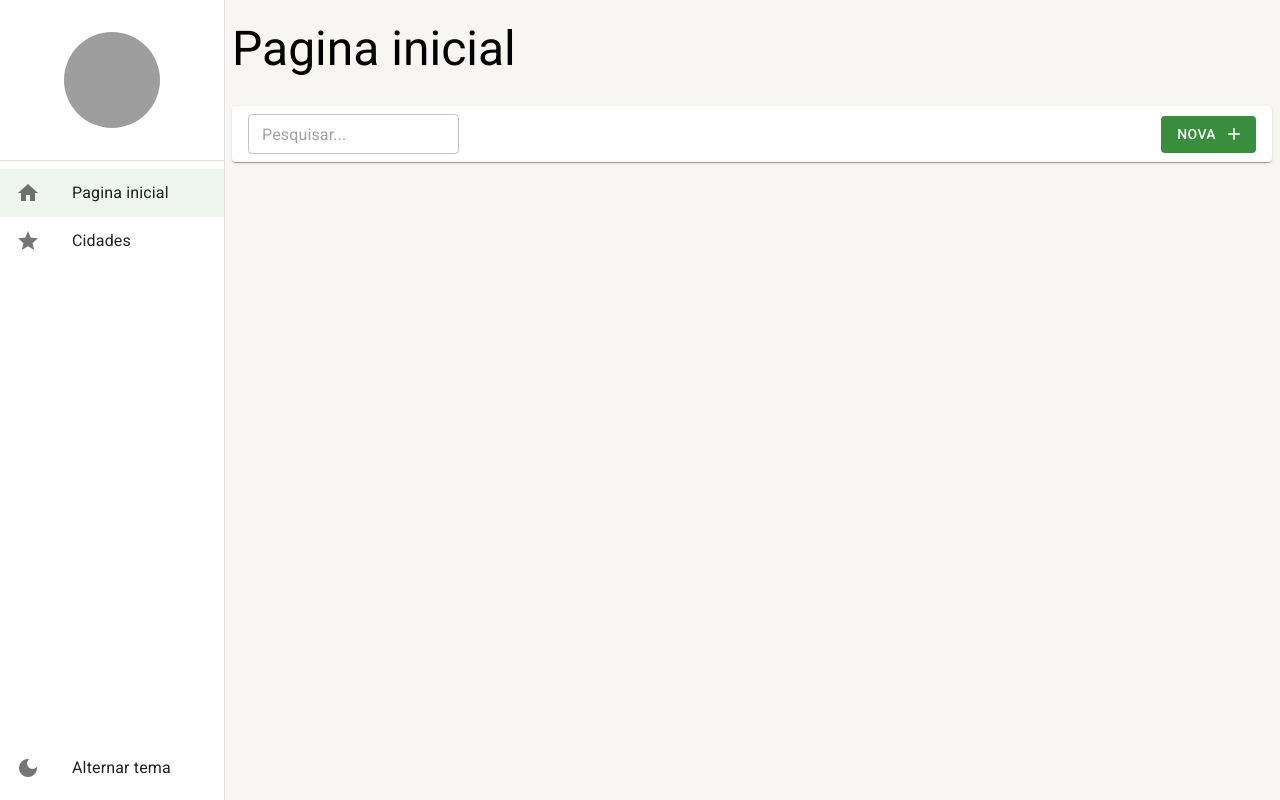
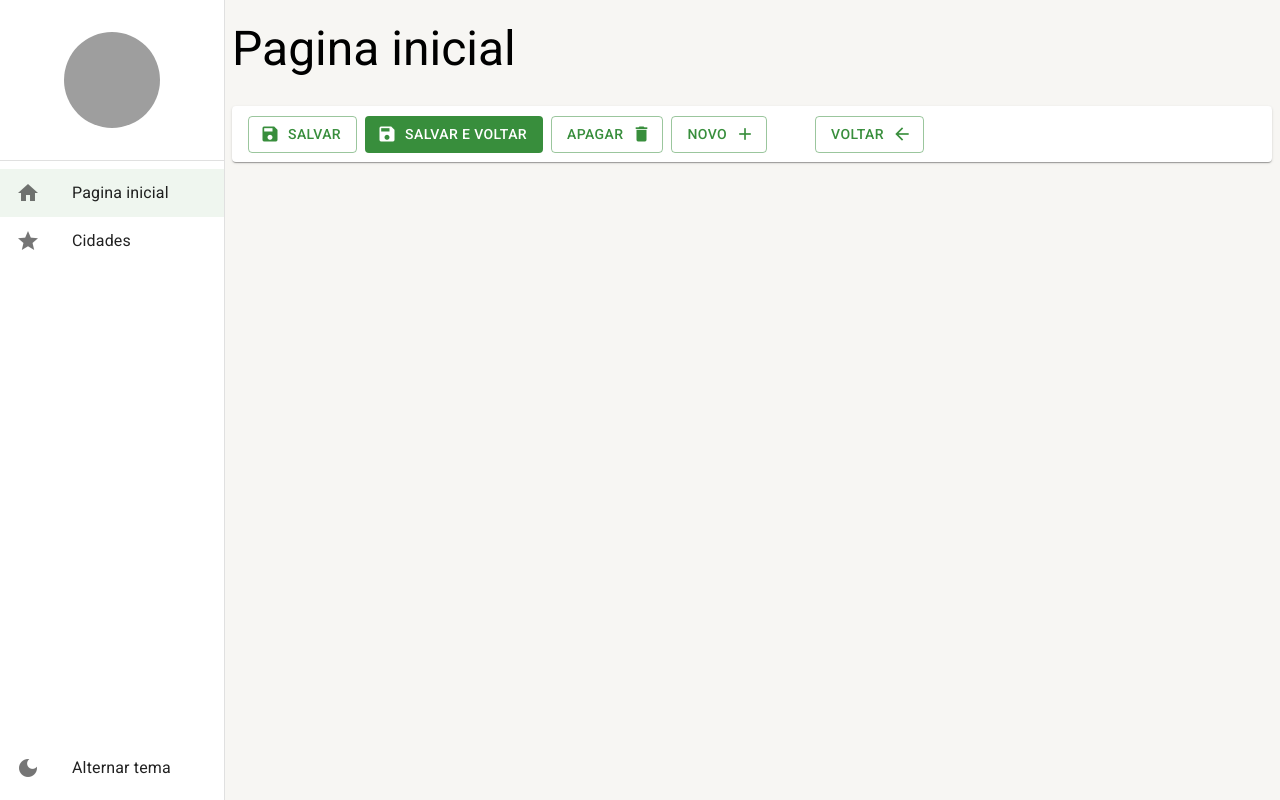
Before and after one commit to Flami22/Material-UI5-Typescript, a React (Create React App) app: page / in a window 1280 px wide. Built offline with nearby package versions, Linux system fonts and the light colour scheme; grey boxes are pictures that could not be loaded.

Commit message:
add tools of bars and button

```diff
--- /dev/null
+++ b/src/components/ferramentas-de-detalhe/FerramentasDeDetalhe.tsx
@@ -0,0 +1,55 @@
+import { Box, Button, Divider, Icon, Paper, useTheme } from '@mui/material';
+
+export const FerramentasDeDetalhe: React.FC = () => {
+    const theme = useTheme();
+
+    return (
+        <Box
+            gap={1}
+            marginX={1}
+            padding={1}
+            paddingX={2}
+            display="flex"
+            alignItems='center'
+            height={theme.spacing(5)}
+            component={Paper}
+        >
+            <Button
+                color='primary'
+                disableElevation
+                variant='outlined'
+                startIcon={<Icon>save</Icon>}
+            >Salvar</Button>
+
+            <Button
+                color='primary'
+                disableElevation
+                variant='contained'
+                startIcon={<Icon>save</Icon>}
+            >Salvar e voltar</Button>
+
+            <Button
+                color='primary'
+                disableElevation
+                variant='outlined'
+                endIcon={<Icon>delete</Icon>}
+            >Apagar</Button>
+
+            <Button
+                color='primary'
+                disableElevation
+                variant='outlined'
+                endIcon={<Icon>add</Icon>}
+            >Novo</Button>
+
+            <Divider variant='middle'/>
+
+            <Button
+                color='primary'
+                disableElevation
+                variant='outlined'
+                endIcon={<Icon>arrow_back</Icon>}
+            >Voltar</Button>
+        </Box>
+    );
+};
--- a/src/components/index.tsx
+++ b/src/components/index.tsx
@@ -1,2 +1,3 @@
-export * from './barra-de-ferramentas/FerramentasDaListagem';
+export * from './ferramentas-de-listagem/FerramentasDaListagem';
+export * from './ferramentas-de-detalhe/FerramentasDeDetalhe';
 export * from './menu-lateral/MenuLateral';
--- a/src/pages/dashboard/DashBoard.tsx
+++ b/src/pages/dashboard/DashBoard.tsx
@@ -1,13 +1,10 @@
-import { FerramentasDaListagem } from '../../components';
+import { FerramentasDaListagem, FerramentasDeDetalhe } from '../../components';
 import { LayoutBaseDePagina } from '../../layouts';
 
 export const Dashboard = () => {
     return (
         <LayoutBaseDePagina titulo='Pagina inicial' barraDeFerramentas={(
-            <FerramentasDaListagem
-                mostrarInputBusca
-                textoBotaoNovo='Nova'
-            />
+            <FerramentasDeDetalhe />
         )}>
         </LayoutBaseDePagina>
     );
```
Also changed, not shown: src/components/ferramentas-de-listagem/FerramentasDaListagem.tsx (renamed from src/components/barra-de-ferramentas/FerramentasDaListagem.tsx).
